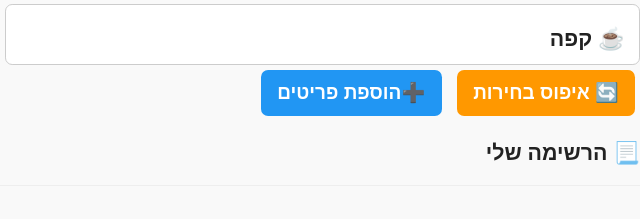
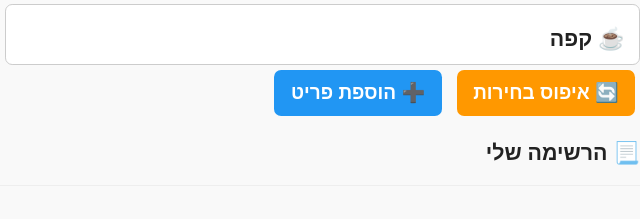
Before and after one commit to hamalci/shopping-list, a plain HTML site: page index.html in a window 1280 px wide. Shown: the part 414-633 px from the top of the page, 640-1280 px from the left. Drawn offline with Linux system fonts and the light colour scheme.

Commit message:
Update index.html

```diff
--- a/index.html
+++ b/index.html
@@ -79,8 +79,8 @@
     <section id="chooseSection">
       <div id="chooseGrid"></div>
       <div class="choose-buttons">
-        <button id="btnResetChoices">🔄  איפוס  בחירות</button>
-        <button id="btnAddCustom">➕הוספת פריטים</button>
+        <button id="btnResetChoices">🔄 איפוס  בחירות</button>
+        <button id="btnAddCustom">➕ הוספת פריט</button>
       </div>
     </section>
 
```
